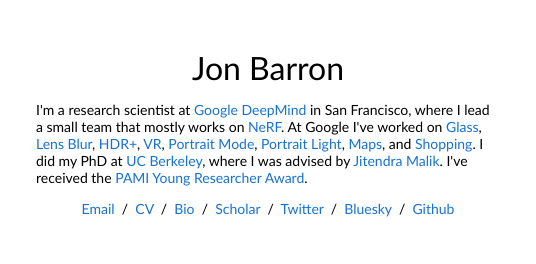
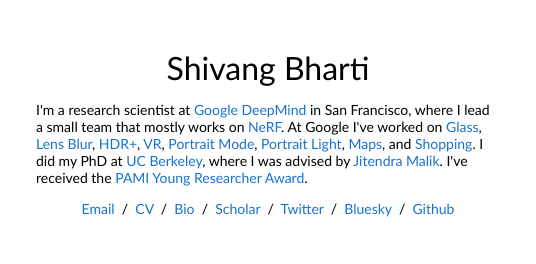
Before and after one commit to shivang30/shivang.github.io, a plain HTML site: page index.html in a window 1280 px wide. Shown: the top 264 px of the page, 224-760 px from the left. Drawn offline with Linux system fonts and the light colour scheme.

Commit message:
Update index.html

```diff
--- a/index.html
+++ b/index.html
@@ -5,7 +5,7 @@
 
     <title>Shivang Bharti</title>
 
-    <meta name="author" content="Jon Barron">
+    <meta name="author" content="Shivang Bharti">
     <meta name="viewport" content="width=device-width, initial-scale=1">
     <link rel="shortcut icon" href="images/favicon/favicon.ico" type="image/x-icon">
     <link rel="stylesheet" type="text/css" href="stylesheet.css">
@@ -20,7 +20,7 @@
             <tr style="padding:0px">
               <td style="padding:2.5%;width:63%;vertical-align:middle">
                 <p class="name" style="text-align: center;">
-                  Jon Barron
+                  Shivang Bharti
                 </p>
                 <p>
 		I'm a research scientist at <a href="https://deepmind.google/">Google DeepMind</a> in San Francisco, where I lead a small team that mostly works on <a href="https://www.matthewtancik.com/nerf">NeRF</a>.
```
